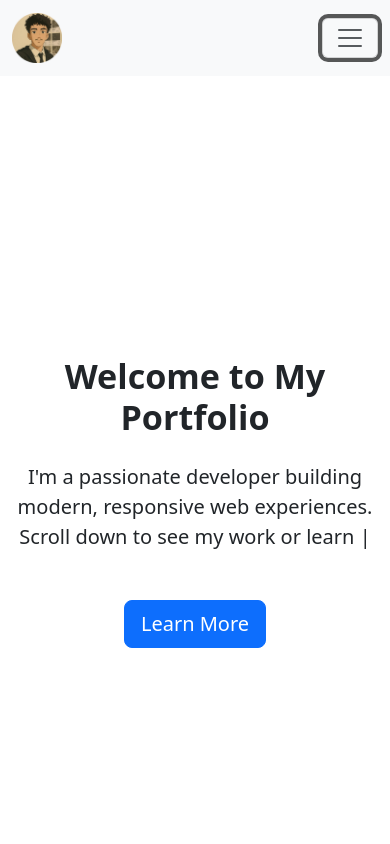
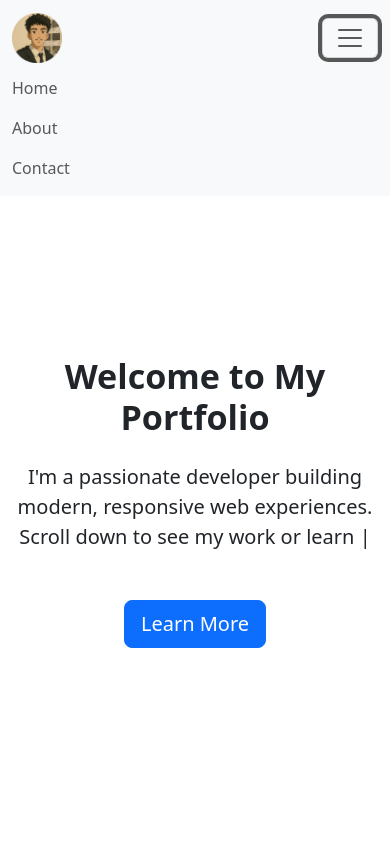
Before and after one commit to zamine-dots/Portfolio-App, a React (Create React App) app: page / in a window 390 px wide. Both pictures are taken after a click on the button "Toggle navigation". Shown: the top 844 px of the page. Built offline with nearby package versions, Linux system fonts and the light colour scheme.

Commit message:
navbar update finished i think

```diff
--- a/src/components/Home.jsx
+++ b/src/components/Home.jsx
@@ -39,7 +39,6 @@ function Home() {
 
   return (
     <div>
-      {/* Home Section */}
       <section id="home" className="vh-100 d-flex align-items-center justify-content-center text-center bg-white">
         <div className="container">
           <h1 className="display-4 fw-bold mb-4">Welcome to My Portfolio</h1>
@@ -51,7 +50,6 @@ function Home() {
         </div>
       </section>
 
-      {/* About Section */}
       <section id="about" className="vh-100 d-flex align-items-center justify-content-center bg-light">
         <div className="container text-center">
           <About />
--- a/src/components/Navbar.jsx
+++ b/src/components/Navbar.jsx
@@ -1,12 +1,27 @@
 import React from 'react';
 import 'bootstrap/dist/css/bootstrap.min.css';
+import 'bootstrap/dist/js/bootstrap.bundle.min';
 import logo from '../img/logo.png';
 
+
 function Navbar() {
+  // Handle smooth scrolling for anchor links
+  const handleClick = (e) => {
+    e.preventDefault();
+    const targetId = e.currentTarget.getAttribute('href');
+    const targetElement = document.querySelector(targetId);
+    if (targetElement) {
+      window.scrollTo({
+        top: targetElement.offsetTop - 80, // Adjust for fixed navbar height
+        behavior: 'smooth'
+      });
+    }
+  };
+
   return (
     <nav className="navbar navbar-expand-lg navbar-light bg-light fixed-top">
       <div className="container-fluid">
-        <a className="navbar-brand" href="#home">
+        <a className="navbar-brand" href="#home" onClick={handleClick}>
           <img src={logo} alt="Logo" width="50" height="50" className="d-inline-block align-top" />
         </a>
         <button
@@ -23,13 +38,13 @@ function Navbar() {
         <div className="collapse navbar-collapse" id="navbarNav">
           <ul className="navbar-nav ms-auto">
             <li className="nav-item">
-              <a className="nav-link" href="#home">Home</a>
+              <a className="nav-link" href="#home" onClick={handleClick}>Home</a>
             </li>
             <li className="nav-item">
-              <a className="nav-link" href="#about">About</a>
+              <a className="nav-link" href="#about" onClick={handleClick}>About</a>
             </li>
             <li className="nav-item">
-              <a className="nav-link" href="#contact">Contact</a>
+              <a className="nav-link" href="#contact" onClick={handleClick}>Contact</a>
             </li>
           </ul>
         </div>
```
